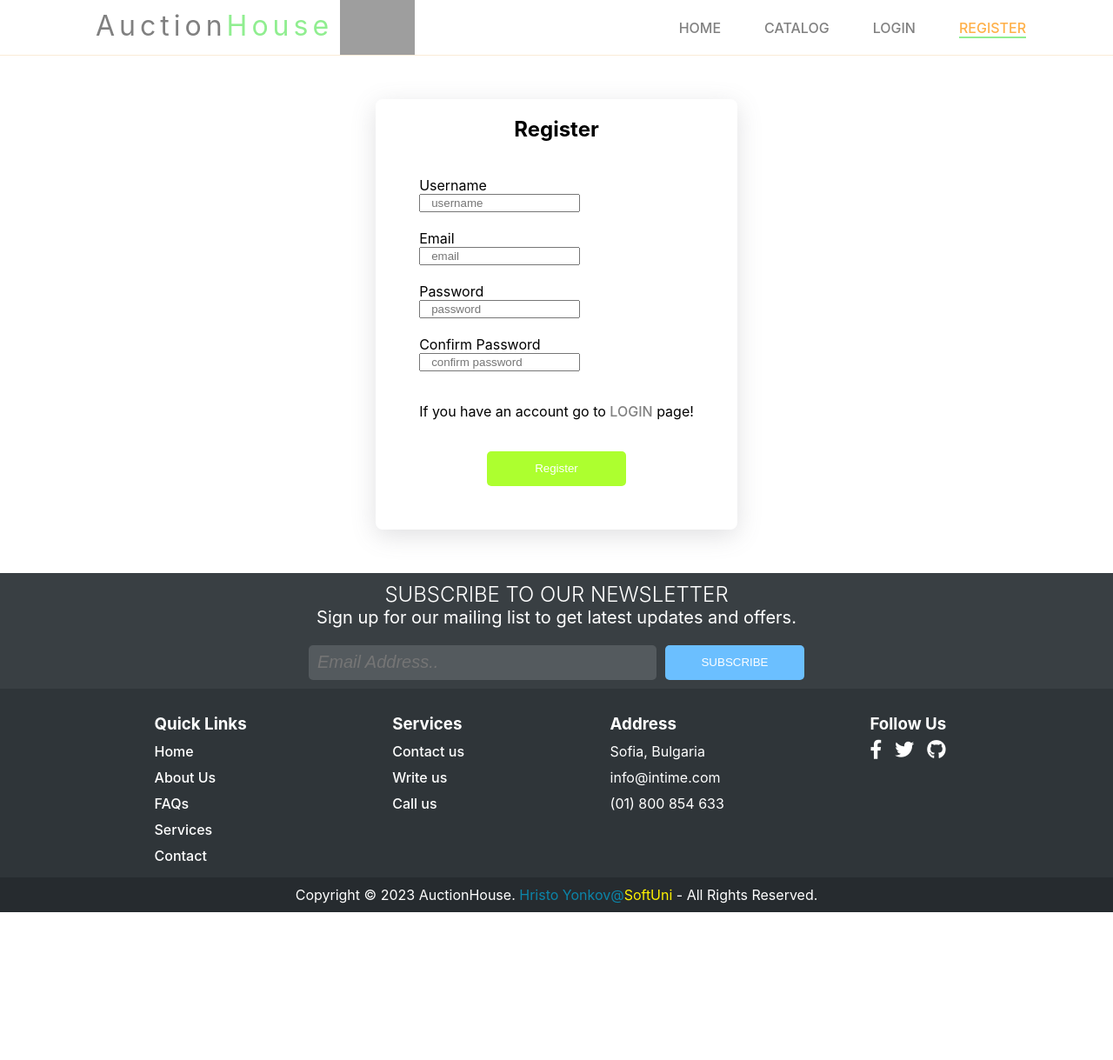
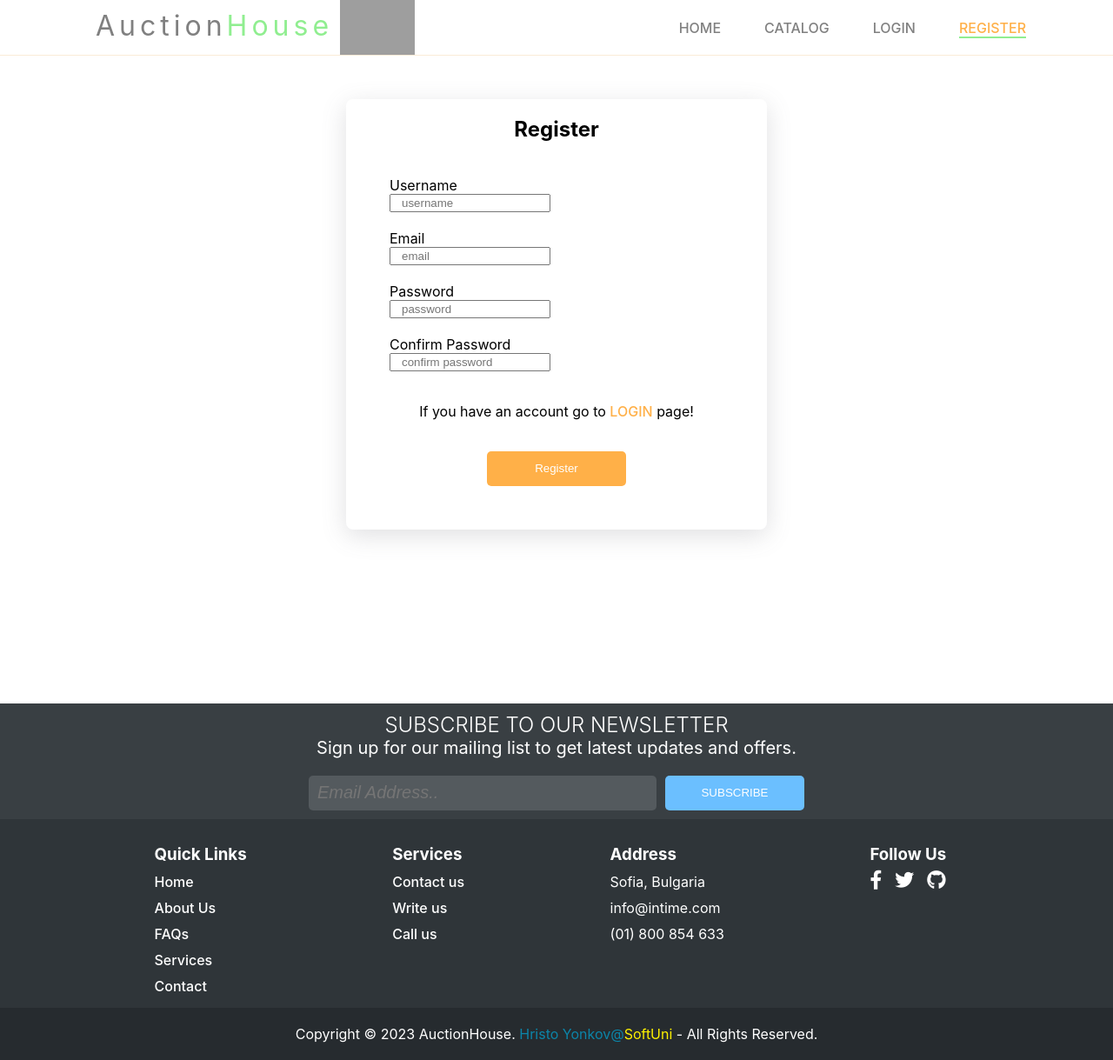
Before and after one commit to HristoYonkov/Auction-House-ExamProject, a React (Create React App) app in the folder Junior-Dev-App/junior-dev/: page /register in a window 1280 px wide. Shown: the whole page at 87% size. Before the commit the page ends 1049 px from the top, so only its background shows below. Built offline with nearby package versions, Linux system fonts and the light colour scheme; grey boxes are pictures that could not be loaded.

Commit message:
update css on footer, login, register

```diff
--- a/Junior-Dev-App/junior-dev/src/components/Login/Login.css
+++ b/Junior-Dev-App/junior-dev/src/components/Login/Login.css
@@ -1,6 +1,9 @@
 .login {
     display: flex;
     justify-content: center;
+}
+.login-form a {
+    color: rgb(255, 176, 72);
 }
 
 .login-form {
@@ -9,8 +12,9 @@
     justify-content: center;
     align-items: center;
     gap: 20px;
+    width: 30%;
     padding: 0px 50px 50px 50px;
-    margin: 50px;
+    margin: 50px 50px 200px;
     border-radius: 8px;
     box-shadow: rgba(100, 100, 111, 0.2) 0px 7px 29px 0px;
 }
@@ -31,5 +35,5 @@
     border: none;
     height: 40px;
     width: 160px;
-    background-color: greenyellow;
+    background-color: rgb(255, 176, 72);
 }
--- a/Junior-Dev-App/junior-dev/src/components/Register/Register.css
+++ b/Junior-Dev-App/junior-dev/src/components/Register/Register.css
@@ -1,17 +1,21 @@
 .register {
     display: flex;
     justify-content: center;
+}
+.register-form a {
+    color: rgb(255, 176, 72);
 }
 
 .register-form {
     display: flex;
     flex-direction: column;
     justify-content: center;
+    gap: 20px;
+    width: 30%;
     align-items: center;
     padding: 0px 50px 50px 50px;
-    margin: 50px;
+    margin: 50px 50px 200px;
     border-radius: 8px;
-    gap: 20px;
     box-shadow: rgba(100, 100, 111, 0.2) 0px 7px 29px 0px;
 }
 
@@ -31,5 +35,5 @@
     border: none;
     height: 40px;
     width: 160px;
-    background-color: greenyellow;
+    background-color: rgb(255, 176, 72);
 }
--- a/Junior-Dev-App/junior-dev/src/components/footer/Footer.css
+++ b/Junior-Dev-App/junior-dev/src/components/footer/Footer.css
@@ -94,7 +94,7 @@ footer {
     background-color: #262b2f;
     text-align: center;
     color: white;
-    padding: 10px;
+    padding: 20px;
     border: none;
 }
 
```
